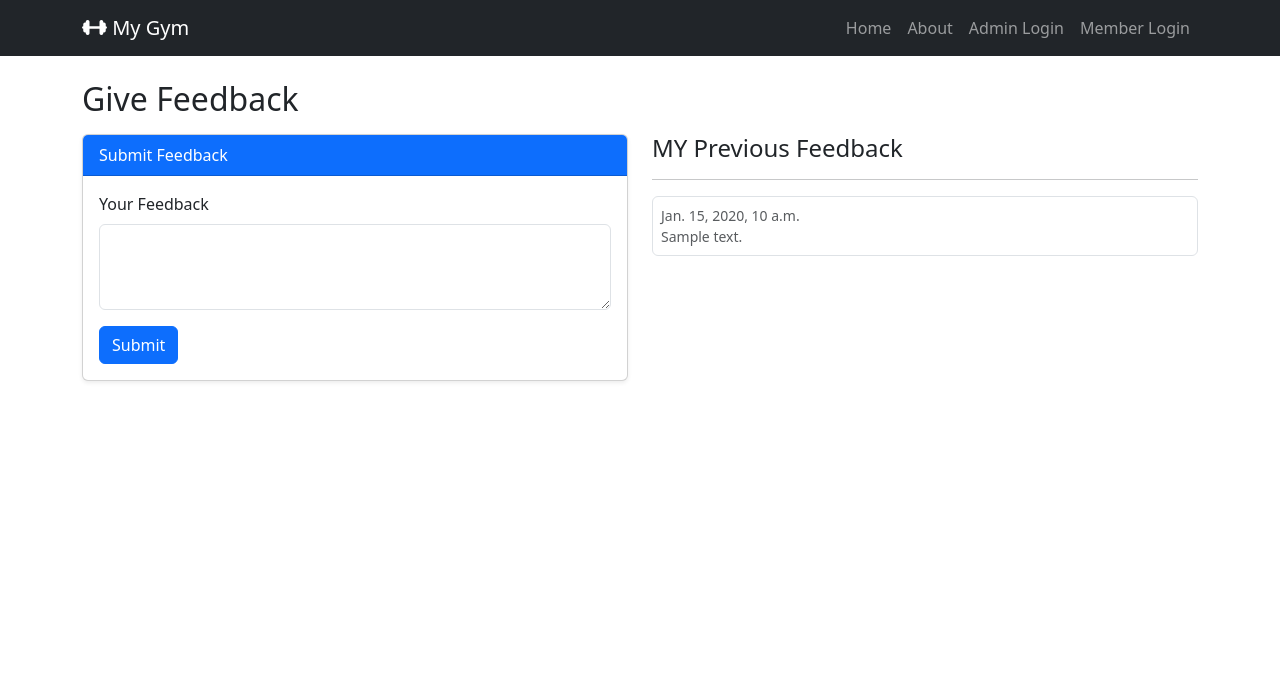
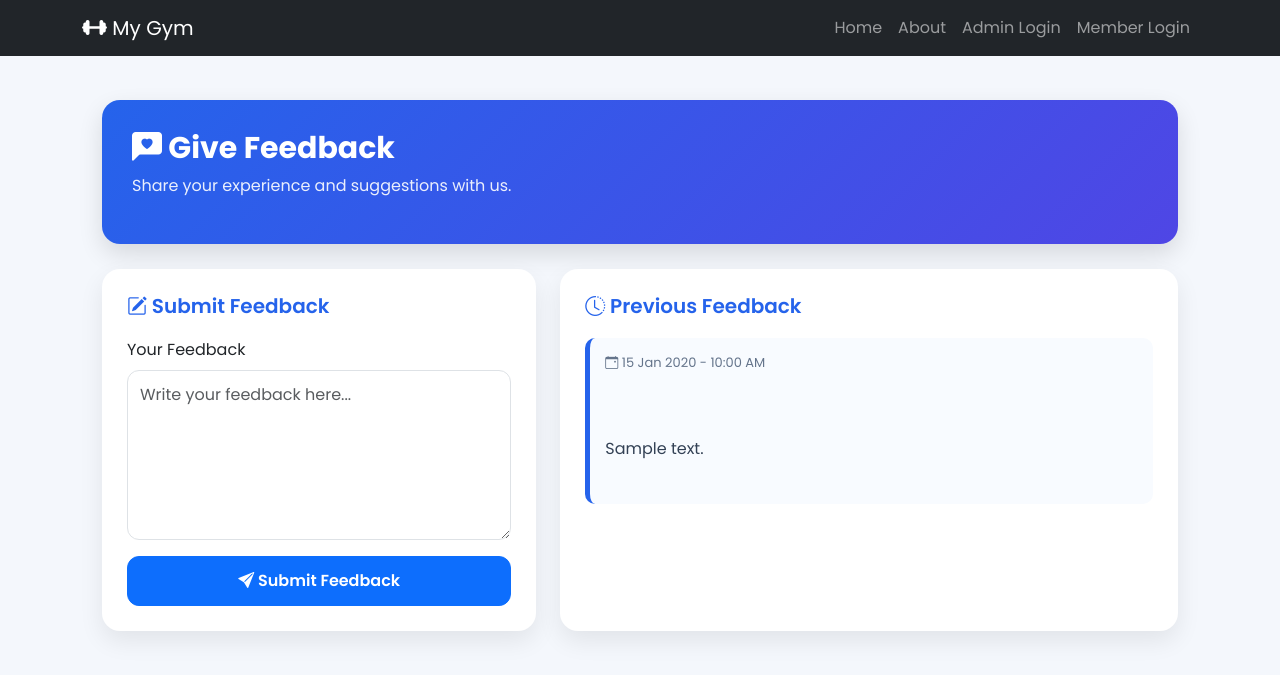
Before and after one commit to aaryan07thakur/GYM_Management_System_Django, a Django app: template gymapp/templates/member_feedback.html in a window 1280 px wide. Shown: the top 675 px of the page. Run offline with Django 5.2, Linux system fonts and the light colour scheme; the template is opened without the code that fills it: values that come from a table or form of the project are taken from there, others are empty; tables that the repository leaves empty hold one stand-in row (values such as "Sample post"); some libraries are stand-ins or nearby versions.

Commit message:
memberfeedback and member_workout_plans page designed with css all frontend page completed to designed

```diff
--- a/gymapp/templates/member_feedback.html
+++ b/gymapp/templates/member_feedback.html
@@ -1,27 +1,112 @@
 {% extends "base.html" %}
 {% load static %}
 
+{% block css %}
 
+<link rel="stylesheet" href="{% static 'css/member_feedback.css' %}">
+
+<link rel="stylesheet"
+href="https://cdn.jsdelivr.net/npm/bootstrap-icons@1.11.3/font/bootstrap-icons.min.css">
+
+{% endblock %}
 
 {% block content %}
 
-<h2 class="mb-3" > Give Feedback </h2>
+<div class="feedback-page">
 
-<div class="row">
-    <div class="col-md-6 ">
-        <div class="card shadow-sm mb-4">
-            <div class="card-header bg-primary text-white">
-                Submit Feedback
+    <div class="page-header">
+
+        <div>
+
+            <h2><i class="bi bi-chat-left-heart-fill"></i> Give Feedback</h2>
+
+            <p>Share your experience and suggestions with us.</p>
+
+        </div>
+
+    </div>
+
+    <div class="row g-4">
+
+        <!-- Feedback Form -->
+
+        <div class="col-lg-5">
+
+            <div class="feedback-card">
+
+                <h4><i class="bi bi-pencil-square"></i> Submit Feedback</h4>
+
+                <form method="post">
+
+                    {% csrf_token %}
+
+                    <div class="mb-3">
+
+                        <label class="form-label">Your Feedback</label>
+
+                        <textarea name="message"
+                        class="form-control"
+                        rows="6"
+                        placeholder="Write your feedback here..."
+                        required></textarea>
+
+                    </div>
+
+                    <button class="btn btn-primary w-100">
+
+                        <i class="bi bi-send-fill"></i>
+
+                        Submit Feedback
+
+                    </button>
+
+                </form>
+
             </div>
-            <div class="card-body">
-                <form method="post">
-                    {% csrf_token %}
-                    <div class="mb-3">
-                        <label class="form-label"> Your Feedback </label>
-                        <textarea class="form-control" name="message" rows="3" required> </textarea>
+
+        </div>
+
+        <!-- Previous Feedback -->
+
+        <div class="col-lg-7">
+
+            <div class="feedback-card">
+
+                <h4><i class="bi bi-clock-history"></i> Previous Feedback</h4>
+
+                {% for feedback in Feedbacks %}
+
+                <div class="history-item">
+
+                    <div class="history-date">
+
+                        <i class="bi bi-calendar-event"></i>
+
+                        {{ feedback.created_at|date:"d M Y - h:i A" }}
+
                     </div>
-                    <button type="submit" class="btn btn-primary"> Submit </button>
-                </form>
+
+                    <div class="history-message">
+
+                        {{ feedback.message }}
+
+                    </div>
+
+                </div>
+
+                {% empty %}
+
+                <div class="empty-box">
+
+                    <i class="bi bi-chat-square-text"></i>
+
+                    <h5>No Feedback Yet</h5>
+
+                    <p>Your submitted feedback will appear here.</p>
+
+                </div>
+
+                {% endfor %}
 
             </div>
 
@@ -29,27 +114,6 @@
 
     </div>
 
-    <div class="col-md-6">
-        <h4>MY Previous Feedback </h4>
-        <hr>
-        {% for feedback in Feedbacks %}
-        <div class="mb-3 p-2 border rounded bg-white">
-            <div class="small text-muted ">
-                {{feedback.created_at}}
-            </div>
-            <div class="small text-muted ">
-                {{feedback.message}}
-            </div>
-
-        </div>
-        {% empty %}
-        <p class="text-muted"> No Feedback Submitted Yet </p>
-
-        {% endfor %}
-
-    </div>
 </div>
 
-
-
 {% endblock %}
--- /dev/null
+++ b/static/css/member_feedback.css
@@ -0,0 +1,107 @@
+@import url('https://fonts.googleapis.com/css2?family=Poppins:wght@400;500;600;700&display=swap');
+
+*{font-family:Poppins,sans-serif}
+
+body{background:#f4f7fc}
+
+.feedback-page{padding:20px}
+
+.page-header{
+background:linear-gradient(135deg,#2563eb,#4f46e5);
+padding:30px;
+border-radius:18px;
+color:#fff;
+margin-bottom:25px;
+box-shadow:0 10px 25px rgba(0,0,0,.12)
+}
+
+.page-header h2{
+margin:0;
+font-size:30px;
+font-weight:700
+}
+
+.page-header p{
+margin-top:8px;
+opacity:.9
+}
+
+.feedback-card{
+background:#fff;
+padding:25px;
+border-radius:18px;
+box-shadow:0 10px 25px rgba(0,0,0,.08);
+height:100%
+}
+
+.feedback-card h4{
+font-size:20px;
+font-weight:600;
+margin-bottom:20px;
+color:#2563eb
+}
+
+.form-control{
+border-radius:12px;
+padding:12px
+}
+
+.form-control:focus{
+box-shadow:none;
+border-color:#2563eb
+}
+
+.btn-primary{
+border-radius:12px;
+padding:12px;
+font-weight:600
+}
+
+.history-item{
+padding:15px;
+margin-bottom:15px;
+background:#f8fbff;
+border-left:5px solid #2563eb;
+border-radius:10px
+}
+
+.history-date{
+font-size:13px;
+color:#64748b;
+margin-bottom:8px
+}
+
+.history-message{
+white-space:pre-line;
+line-height:1.7;
+color:#334155
+}
+
+.empty-box{
+text-align:center;
+padding:50px 20px
+}
+
+.empty-box i{
+font-size:60px;
+color:#2563eb
+}
+
+.empty-box h5{
+margin-top:15px;
+font-weight:700
+}
+
+.empty-box p{
+color:#64748b
+}
+
+@media(max-width:768px){
+
+.feedback-page{padding:15px}
+
+.page-header h2{font-size:24px}
+
+.feedback-card{padding:20px}
+
+}
```
Also changed, not shown: gymapp/templates/member_workout_plans.html (+93 -15 lines), static/css/member_workout_plans.css (added, +128 -0 lines).
